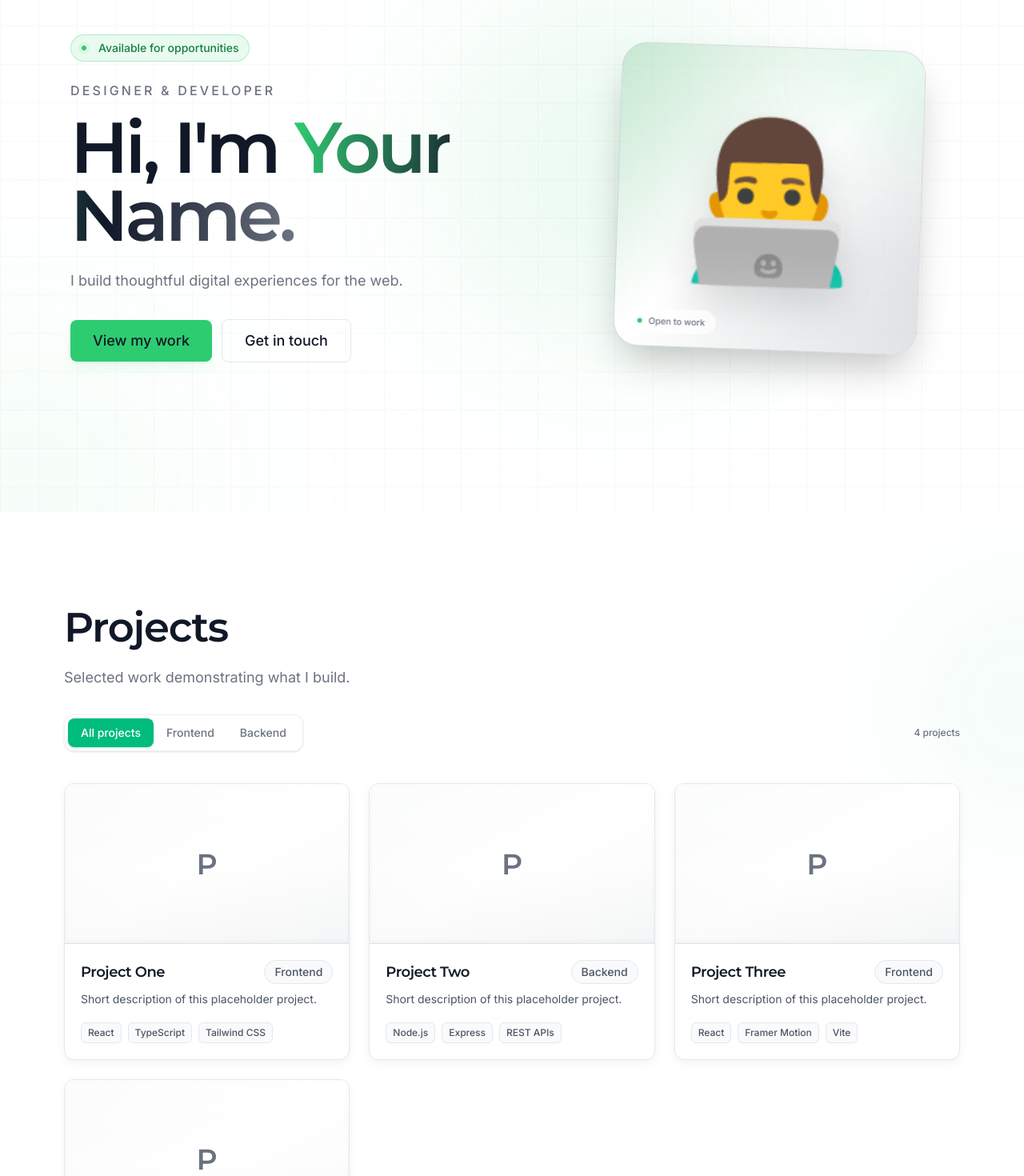
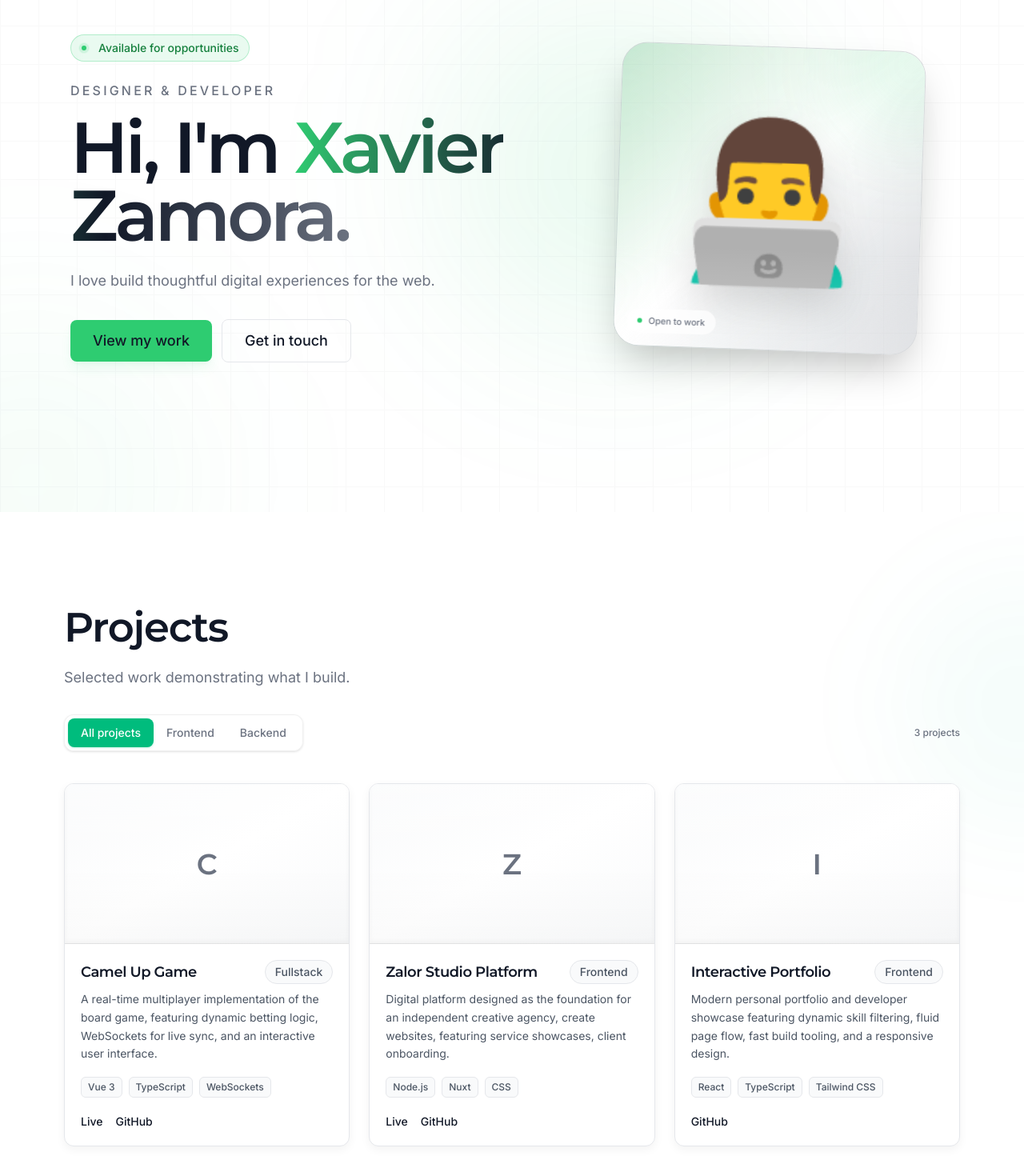
Before and after one commit to xazalo/portfolio, a React (Vite) app: page / in a window 1280 px wide. Shown: the part 160-1630 px from the top of the page at 80% size. Built offline with nearby package versions, Linux system fonts and the light colour scheme.

Commit message:
feat: add personal data

```diff
--- a/src/data/profile.ts
+++ b/src/data/profile.ts
@@ -1,9 +1,9 @@
 export const profile = {
-  name: 'Your Name',
+  name: 'Xavier Zamora',
   role: 'Software Developer',
-  email: 'you@example.com',
+  email: 'xaviza11@gmail.com',
   availability: true,
-  bio: 'I build thoughtful digital experiences for the web.',
+  bio: 'I love build thoughtful digital experiences for the web.',
   resumeUrl: '/resume.pdf',
 } as const
 
--- a/src/data/projects.ts
+++ b/src/data/projects.ts
@@ -1,4 +1,4 @@
-export type ProjectCategory = 'frontend' | 'backend'
+export type ProjectCategory = 'frontend' | 'fullstack'
 
 export interface Project {
   id: string
@@ -14,32 +14,35 @@ export interface Project {
 
 export const projects: Project[] = [
   {
-    id: 'project-one',
-    title: 'Project One',
-    description: 'Short description of this placeholder project.',
+    id: 'camel-up',
+    title: 'Camel Up Game',
+    description:
+      'A real-time multiplayer implementation of the board game, featuring dynamic betting logic, WebSockets for live sync, and an interactive user interface.',
+    category: 'fullstack',
+    technologies: ['Vue 3', 'TypeScript', 'WebSockets'],
+    featured: true,
+    liveUrl: 'https://camelup-camelup-tzqanr-1f0d01-138-199-214-210.sslip.io/',
+    githubUrl: 'https://github.com/xazalo/CamelUp-deploy'
+  },
+  {
+    id: 'zalor-studio',
+    title: 'Zalor Studio Platform',
+    description:
+      'Digital platform designed as the foundation for an independent creative agency, create websites, featuring service showcases, client onboarding.',
+    category: 'frontend',
+    technologies: ['Node.js', 'Nuxt', 'CSS'],
+    featured: true,
+    liveUrl: 'https://zalorstudio.com',
+    githubUrl: 'https://github.com/tu-usuario/zalor-studio'
+  },
+  {
+    id: 'developer-portfolio',
+    title: 'Interactive Portfolio',
+    description:
+      'Modern personal portfolio and developer showcase featuring dynamic skill filtering, fluid page flow, fast build tooling, and a responsive design.',
     category: 'frontend',
     technologies: ['React', 'TypeScript', 'Tailwind CSS'],
     featured: true,
-  },
-  {
-    id: 'project-two',
-    title: 'Project Two',
-    description: 'Short description of this placeholder project.',
-    category: 'backend',
-    technologies: ['Node.js', 'Express', 'REST APIs'],
-  },
-  {
-    id: 'project-three',
-    title: 'Project Three',
-    description: 'Short description of this placeholder project.',
-    category: 'frontend',
-    technologies: ['React', 'Framer Motion', 'Vite'],
-  },
-  {
-    id: 'project-four',
-    title: 'Project Four',
-    description: 'Short description of this placeholder project.',
-    category: 'backend',
-    technologies: ['Node.js', 'TypeScript', 'REST APIs'],
-  },
+    githubUrl: 'https://github.com/xazalo/portfolio'
+  }
 ]
--- a/src/data/skills.ts
+++ b/src/data/skills.ts
@@ -1,4 +1,4 @@
-export type SkillCategory = 'frontend' | 'backend' | 'tooling'
+export type SkillCategory = 'frontend' | 'backend' | 'others'
 
 export interface SkillGroup {
   category: SkillCategory
@@ -11,23 +11,23 @@ export const skillGroups: SkillGroup[] = [
     category: 'frontend',
     label: 'Frontend',
     skills: [
-      'React',
+      'Nuxt',
+      'Vue',
       'TypeScript',
       'JavaScript',
       'HTML',
       'CSS',
       'Tailwind CSS',
-      'Framer Motion',
     ],
   },
   {
     category: 'backend',
     label: 'Backend',
-    skills: ['Node.js', 'Express', 'REST APIs'],
+    skills: ['Node.js', 'Fastify', 'REST APIs'],
   },
   {
-    category: 'tooling',
-    label: 'Tooling',
-    skills: ['Git', 'GitHub', 'Vite', 'ESLint', 'Prettier'],
+    category: 'others',
+    label: 'Others',
+    skills: ['Git', 'GitHub', 'Deployment', 'Docker', 'Rust', 'OpenCode'],
   },
 ]
```
